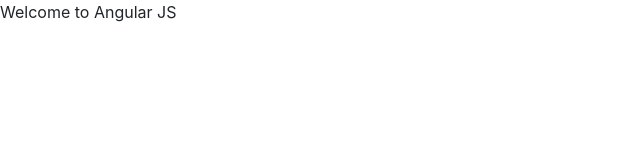
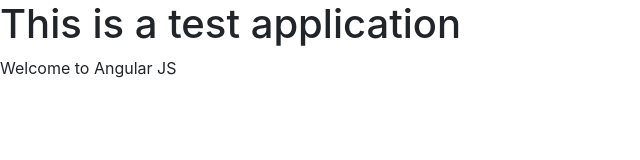
Before and after one commit to yogesh-captain/git-basics, a plain HTML site: page index.html in a window 1280 px wide. Shown: the whole page, without its empty margins (0-640 px from the left). Drawn offline with nearby package versions, Linux system fonts and the light colour scheme.

Commit message:
add the heading

```diff
--- a/index.html
+++ b/index.html
@@ -8,7 +8,7 @@
 
 </head>
 <body>
-
+<h1>This is a test application</h1>
 <div id="cont" ng-controller="WelcomeController">
 {{greeting}}
 </div>
```
